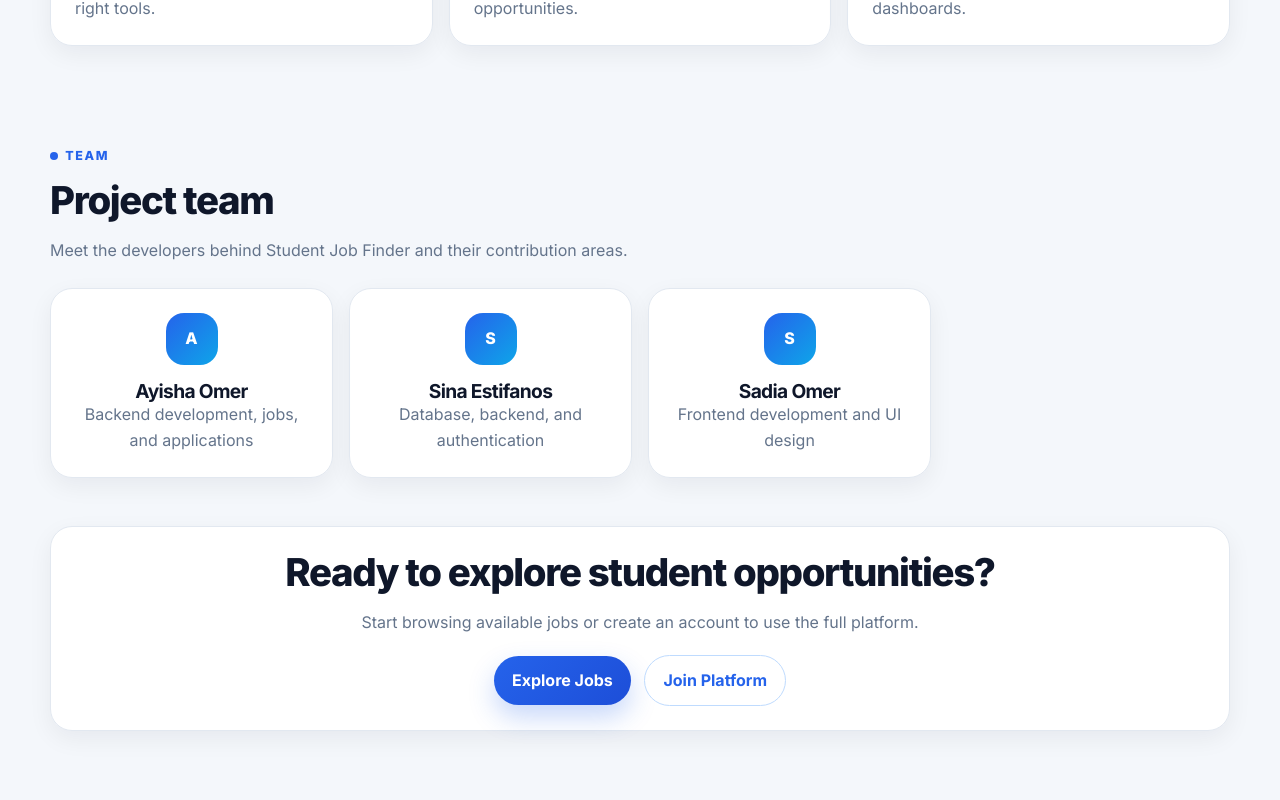
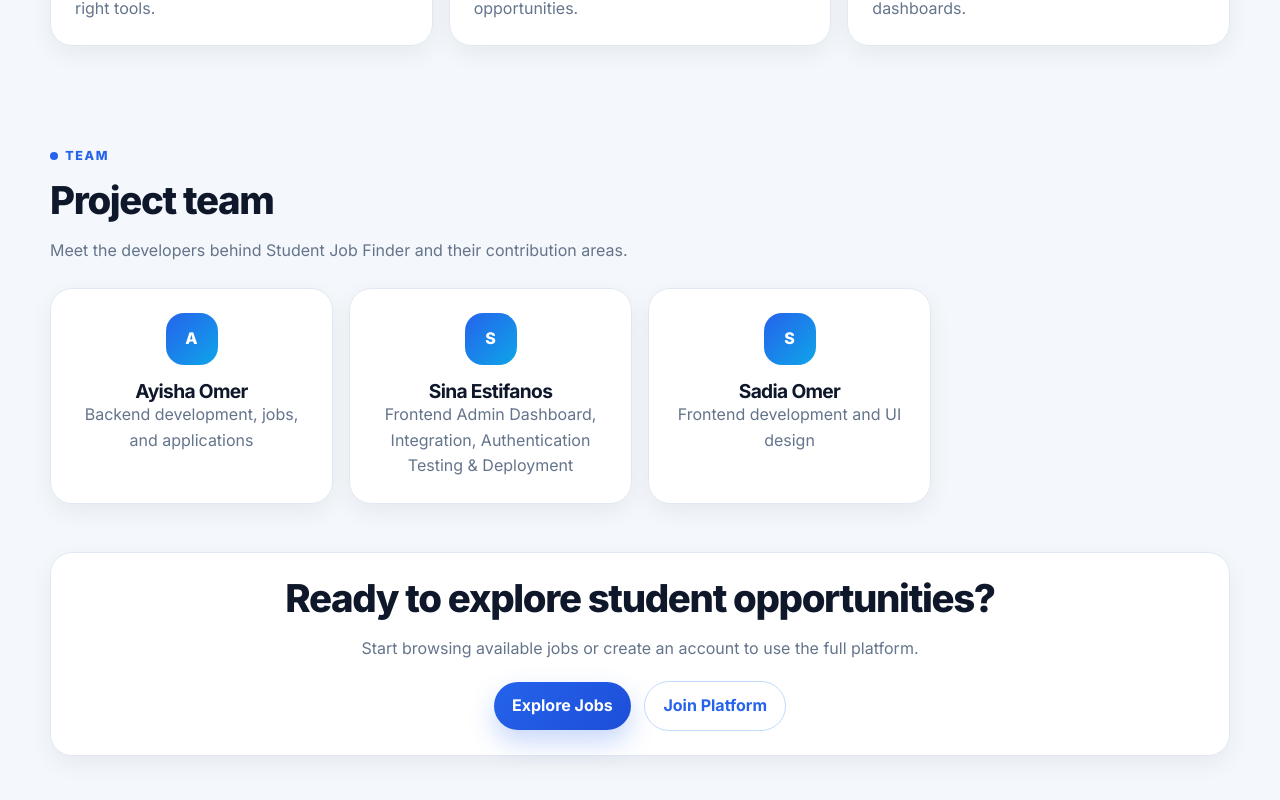
Before and after one commit to Sinaninu/student-job-finder, a React app in the folder frontend/: page /about in a window 1280 px wide. Shown: the part 1786-2586 px from the top of the page. Built offline with nearby package versions, Linux system fonts and the light colour scheme; no server answers; the HTML template or start-up script is replaced by a standard one.

Commit message:
docs: update team contribution details

```diff
--- a/frontend/src/pages/About.jsx
+++ b/frontend/src/pages/About.jsx
@@ -54,7 +54,7 @@ export default function About() {
     },
     {
       name: 'Sina Estifanos',
-      role: 'Database, backend, and authentication',
+      role: 'Frontend Admin Dashboard, Integration, Authentication Testing & Deployment',
     },
     {
       name: 'Sadia Omer',
```
